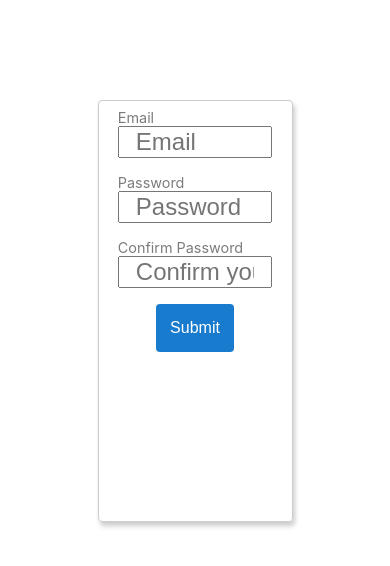
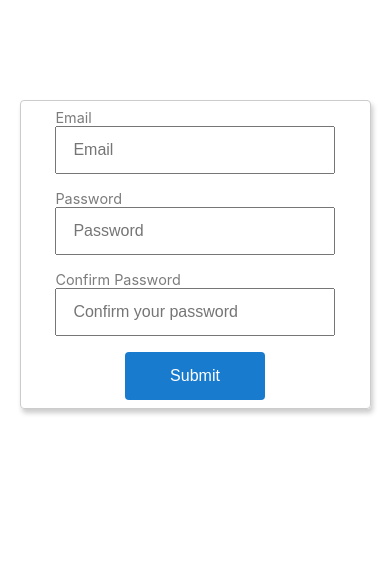
Before and after one commit to petrussola/url-shortener-frontend, a React (Create React App) app: page /signup in a window 390 px wide. Shown: the top 566 px of the page. Built offline with nearby package versions, Linux system fonts and the light colour scheme; no server answers.

Commit message:
Make signup form responsive

```diff
--- a/src/Components/Auth/Login.js
+++ b/src/Components/Auth/Login.js
@@ -41,7 +41,7 @@ const StyledDiv = styled.div`
 				width: 100%;
 				height: 2rem;
 				padding: 0.5rem 1rem;
-				font-size: 1.5rem;
+				font-size: 1rem;
 				@media (max-width: 600px) {
 					height: 3rem;
 				}
--- a/src/Components/Auth/SignUp.js
+++ b/src/Components/Auth/SignUp.js
@@ -17,11 +17,14 @@ const initialForm = {
 const StyledDiv = styled.div`
 	border: 1px solid #cccccc;
 	width: 50vw;
-	min-height: 50vh;
+	min-height: 30vh;
 	margin: 100px auto;
 	border-radius: 4px;
 	box-shadow: 2px 4px 5px #cccccc;
 	color: #7c7c7c;
+	@media (max-width: 600px) {
+		width: 90%;
+	}
 	form {
 		display: flex;
 		flex-direction: column;
@@ -39,7 +42,11 @@ const StyledDiv = styled.div`
 				width: 100%;
 				height: 2rem;
 				padding: 0.5rem 1rem;
-				font-size: 1.5rem;
+				font-size: 1rem;
+				@media (max-width: 600px) {
+					height: 3rem;
+				}
+			}
 			}
 			button {
 				width: 50%;
```
